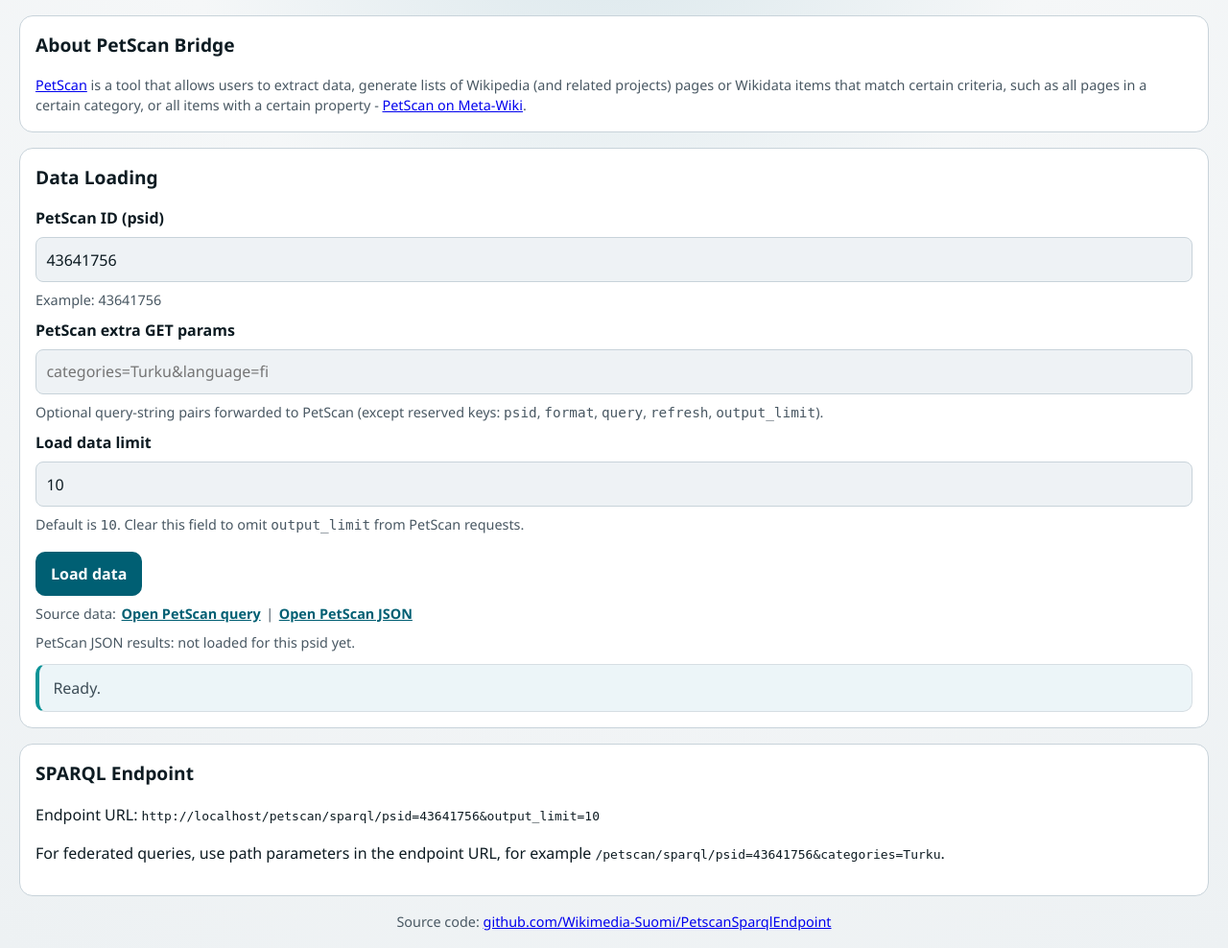
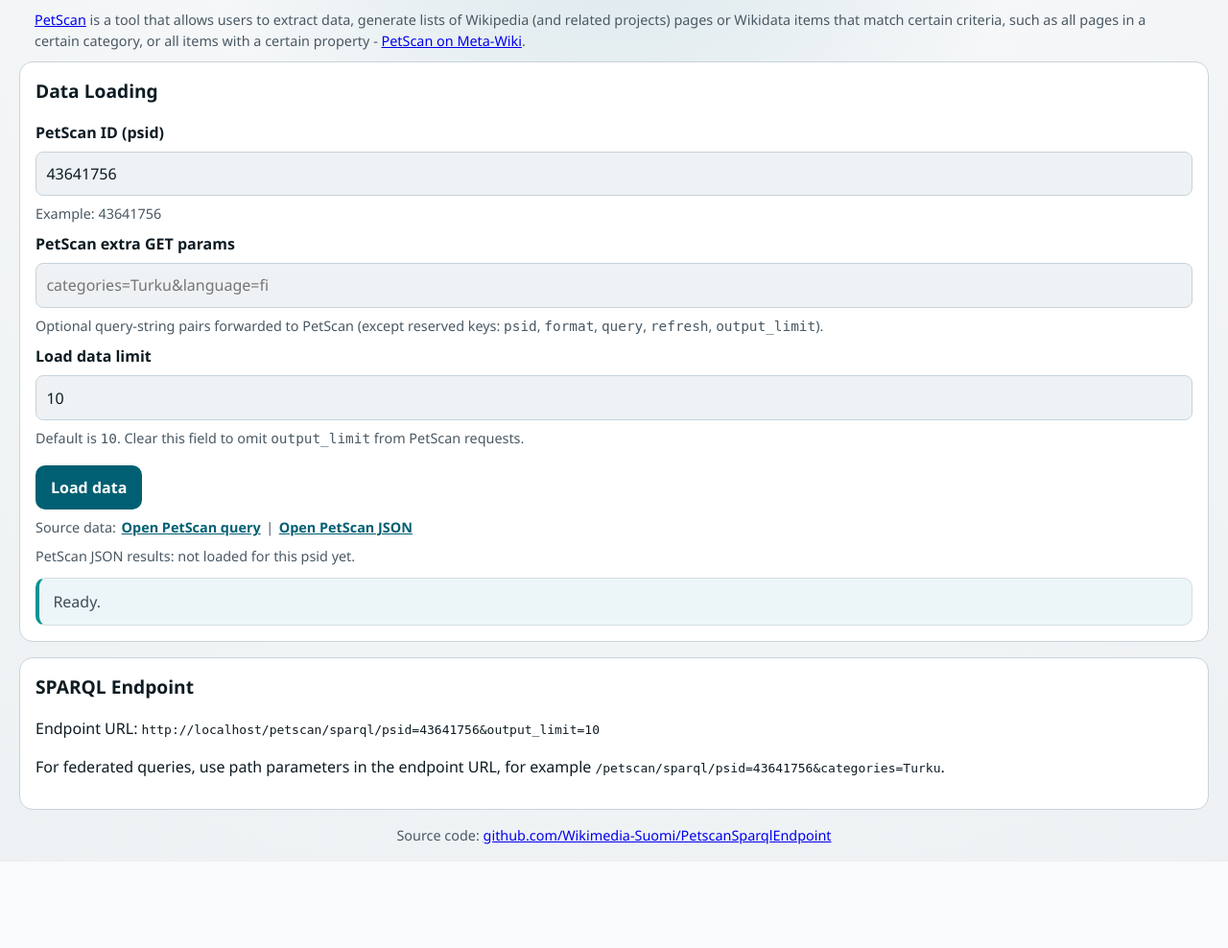
Before and after one commit to Wikimedia-Suomi/PetscanSparqlEndpoint, a Django app: template templates/index.html in a window 1280 px wide. Shown: the part 143-1131 px from the top of the page at 96% size. After the commit the page ends 1023 px from the top, so only its background shows below. Run offline with Django 4.2, Linux system fonts and the light colour scheme; the template is opened without the code that fills it, so the values that code supplies are empty.

Commit message:
user interface fix

```diff
--- a/static/css/app.css
+++ b/static/css/app.css
@@ -114,6 +114,16 @@ body {
 
 .hero-home p {
   margin-top: 0.15rem;
+}
+
+.source-info-panel {
+  padding: 0 1em;
+  margin-top: -0.35rem;
+  margin-bottom: -0.35rem;
+}
+
+.source-info-panel p {
+  margin: 0;
 }
 
 .card {
--- a/templates/index.html
+++ b/templates/index.html
@@ -25,8 +25,7 @@
         <h1>PetScan SPARQL endpoint</h1>
       </header>
 
-      <section class="card" aria-labelledby="source-info-heading">
-        <h2 id="source-info-heading">About PetScan Bridge</h2>
+      <div class="source-info-panel">
         <p class="help">
           <a href="https://petscan.wmcloud.org" target="_blank" rel="noopener noreferrer">PetScan</a>
           is a tool that allows users to extract data, generate lists of Wikipedia (and related
@@ -34,7 +33,7 @@
           certain category, or all items with a certain property
           - <a href="https://meta.wikimedia.org/wiki/PetScan" target="_blank" rel="noopener noreferrer">PetScan on Meta-Wiki</a>.
         </p>
-      </section>
+      </div>
 
       <section class="card" aria-labelledby="query-heading">
         <h2 id="query-heading">Data Loading</h2>
--- a/templates/quarry.html
+++ b/templates/quarry.html
@@ -25,8 +25,7 @@
         <h1>Quarry SPARQL endpoint</h1>
       </header>
 
-      <section class="card" aria-labelledby="source-info-heading">
-        <h2 id="source-info-heading">About Quarry Bridge</h2>
+      <div class="source-info-panel">
         <p class="help">
           <a href="https://quarry.wmcloud.org" target="_blank" rel="noopener noreferrer">Quarry</a>
           is a public querying interface for Wiki Replicas and ToolsDBs. SPARQL Bridge uses the
@@ -34,7 +33,7 @@
           execution
           - <a href="https://meta.wikimedia.org/wiki/Research:Quarry" target="_blank" rel="noopener noreferrer">Quarry on Meta-Wiki</a>.
         </p>
-      </section>
+      </div>
 
       <section class="card" aria-labelledby="query-heading">
         <h2 id="query-heading">Data Loading</h2>
```
Also changed, not shown: tests/test_quarry_views.py (+1 -1 lines), tests/test_views.py (+1 -1 lines).
